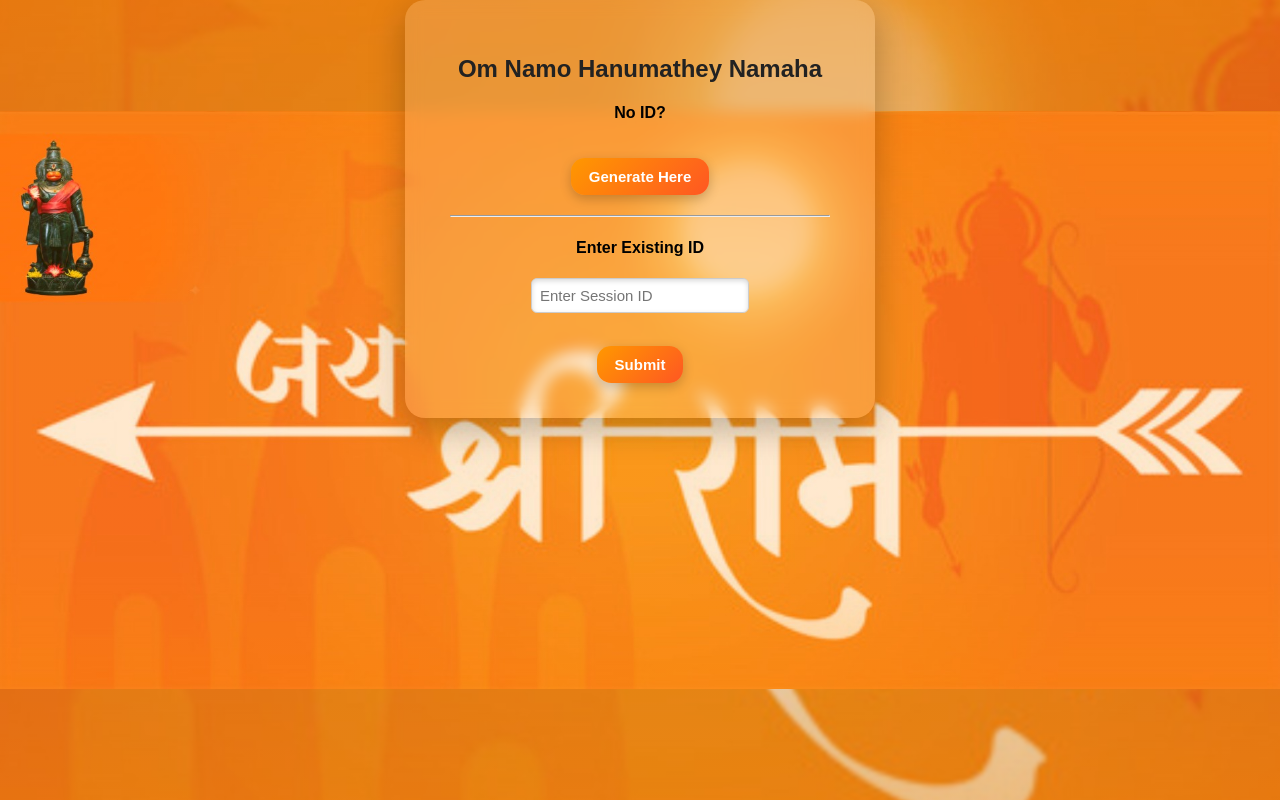
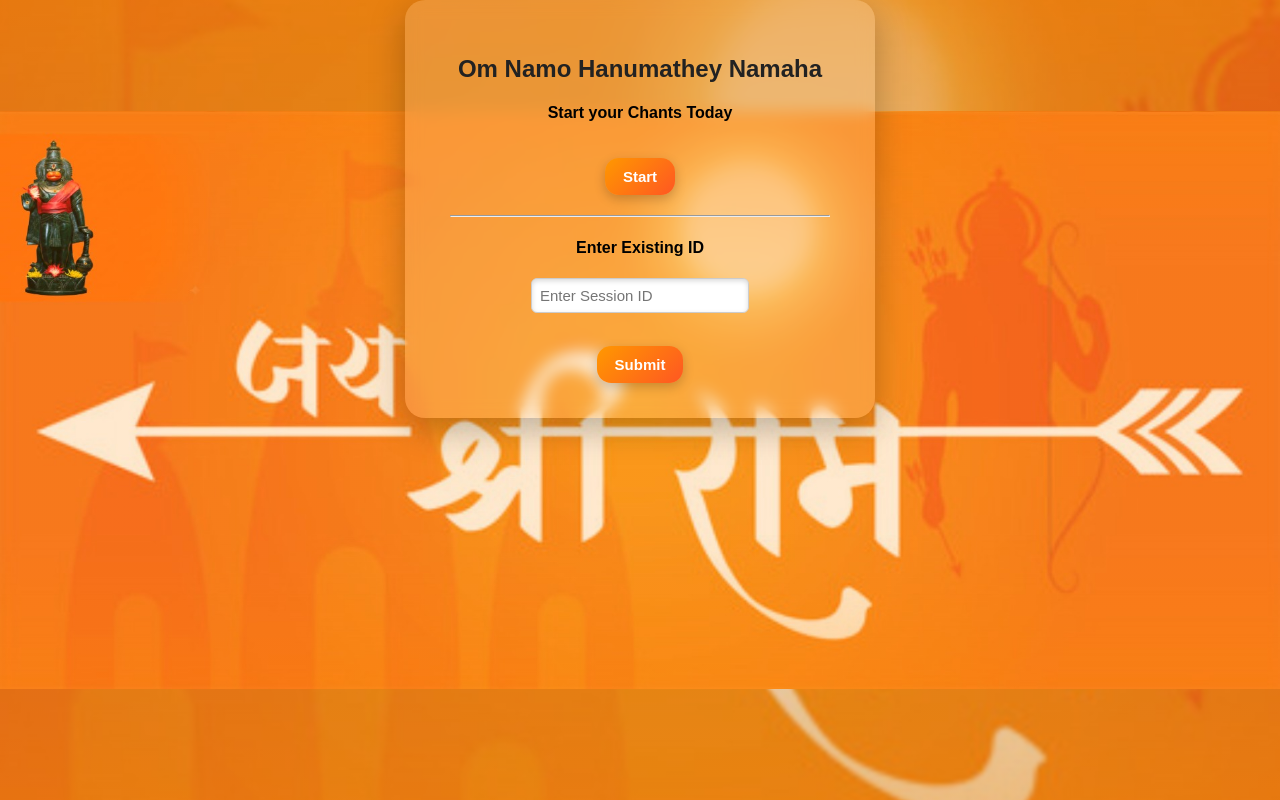
Before and after one commit to gopikaranam/hanuman_chants, a React (Create React App) app: page / in a window 1280 px wide. Built offline with nearby package versions, Linux system fonts and the light colour scheme.

Commit message:
updated session messages text

```diff
--- a/src/Landing.js
+++ b/src/Landing.js
@@ -30,8 +30,6 @@ export default function Landing({ setSession }) {
   }
 };
 
-
-
   // ---------- CONTINUE AFTER GENERATE ----------
   const handleContinue = () => {
   setSession({
@@ -60,8 +58,6 @@ export default function Landing({ setSession }) {
   }
 };
 
-
-
   return (
     <div className="container">
       {serverDown ? (
@@ -85,9 +81,9 @@ export default function Landing({ setSession }) {
         {/* GENERATE SECTION */}
         {!generatedSession && (
           <>
-          <h4>No ID?</h4>
+          <h4>Start your Chants Today</h4>
             <button className="landing-btn landing-btn-primary" onClick={handleGenerate}>
-              Generate Here
+              Start
             </button>
 
             <hr style={{margin:"20px 0"}} />
@@ -117,13 +113,16 @@ export default function Landing({ setSession }) {
         {generatedSession && (
           <>
             <h4>Your Session ID:</h4>
-            <h2 className="session-id" style={{color:"red"}}>
-              {generatedSession.rowKey}
-            </h2>
+            <h4 className="session-id" style={{color:"red"}}>
+              {generatedSession.id}
+            </h4>
 
             <button className="landing-btn landing-btn-secondary" onClick={handleContinue}>
               Continue
             </button>
+            <h5 className="session-id" style={{color:"black"}}>
+              (Note: Please save this ID to access your chants in the future)
+            </h5>
           </>
         )}
       </div>
```
Lines whose indentation alone changed are shown as unchanged.
